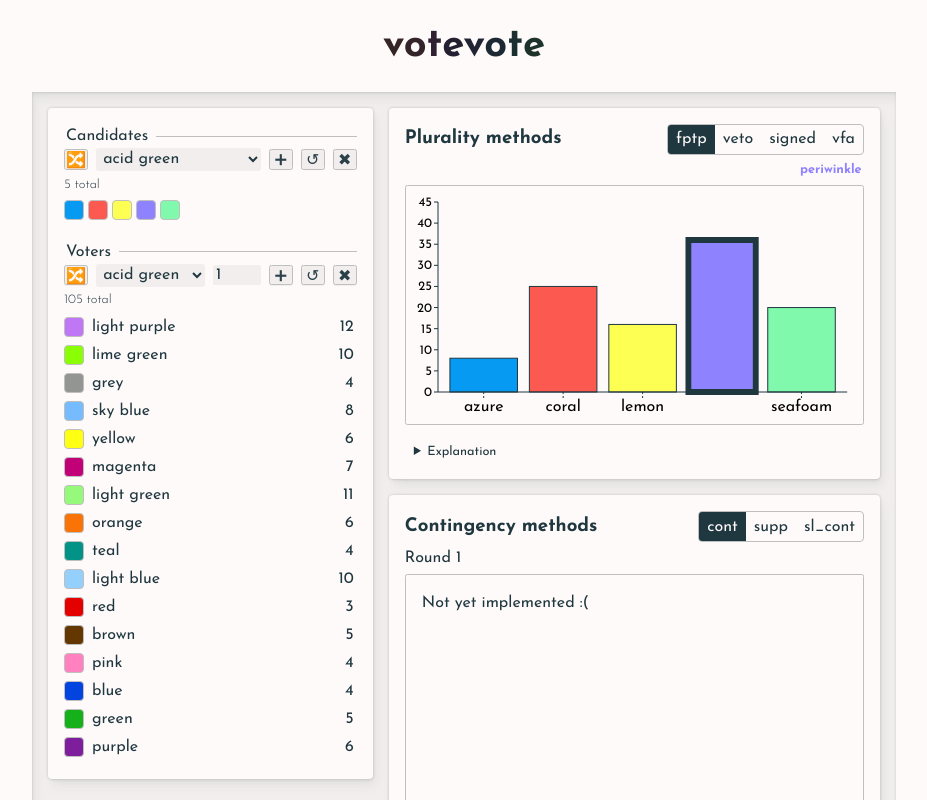
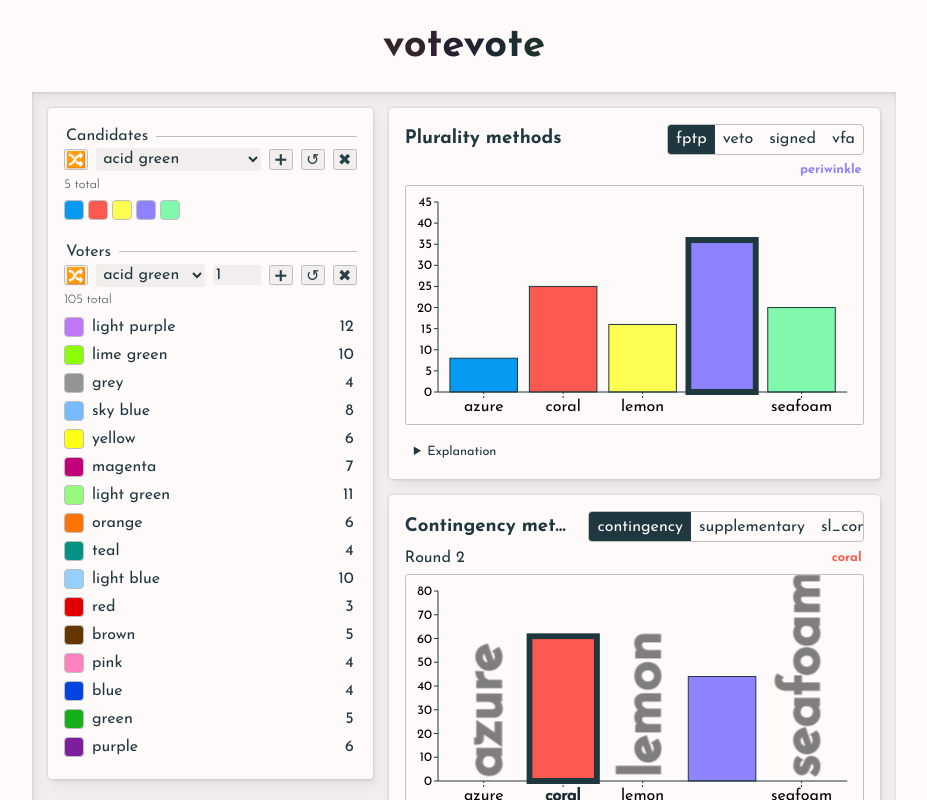
Before and after one commit to tif-calin/votevote, a React (Create React App) app: page / in a window 1280 px wide. Shown: the whole page, without its empty margins (176-1103 px from the left). Built offline with nearby package versions, Linux system fonts and the light colour scheme.

Commit message:
rename methods

```diff
--- a/src/views/home/blocks/ContingencyBlock.tsx
+++ b/src/views/home/blocks/ContingencyBlock.tsx
@@ -17,22 +17,22 @@ interface Props {
 };
 
 const info: Info = {
-  cont: {
+  contingency: {
     name: 'Contingency',
     explanation: 'The Contingent vote is kinda like an automatic version of the primary/general system seen in many parts of the US. With the major assumption that voter preferences wouldn\'t change between the primary and general vote. In Contingent votes, voters rank their preferences. If no candidate gets a majority in the first round, all except for the top 2 (more if there are ties) candidates get eliminated. Every voter that voted for an eliminated candidate will have their vote moved to whichever of the two candidates they prefer over the other.',
   },
-  supp: {
+  supplementary: {
     name: 'Supplementary',
     explanation: 'The Supplementary vote is similar to contingency except voters only rank 1 alternative. If neither of their two votes makes it to the second round (if there is a second round), then they simply don\'t vote for anyone.'
   },
-  sl_cont: {
+  sl_contingency: {
     name: 'Sri Lankan Contingency',
     explanation: 'In Sri Lanka, they use a version of the supplmentary vote to elect their president. Instead of ranking only their top 2 choices, they rank their top 3.'
   },
 };
 
 const ContingencyBlock: React.FC<Props> = ({ data }) => {
-  const [selectedMethod, setSelectedMethod] = React.useState('cont');
+  const [selectedMethod, setSelectedMethod] = React.useState('contingency');
   const [currentRound, setCurrentRound] = React.useState(0);
   const [isPaused, setIsPaused] = React.useState(false);
 
```
